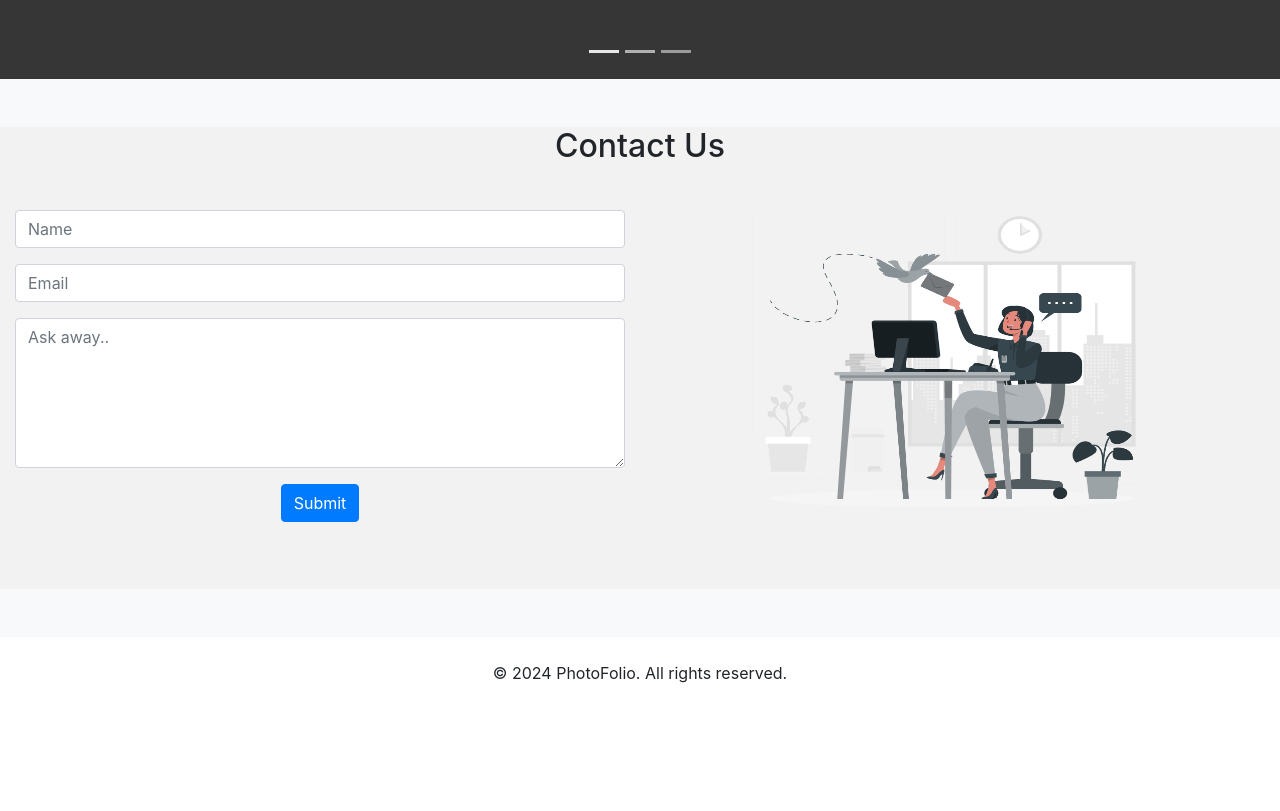
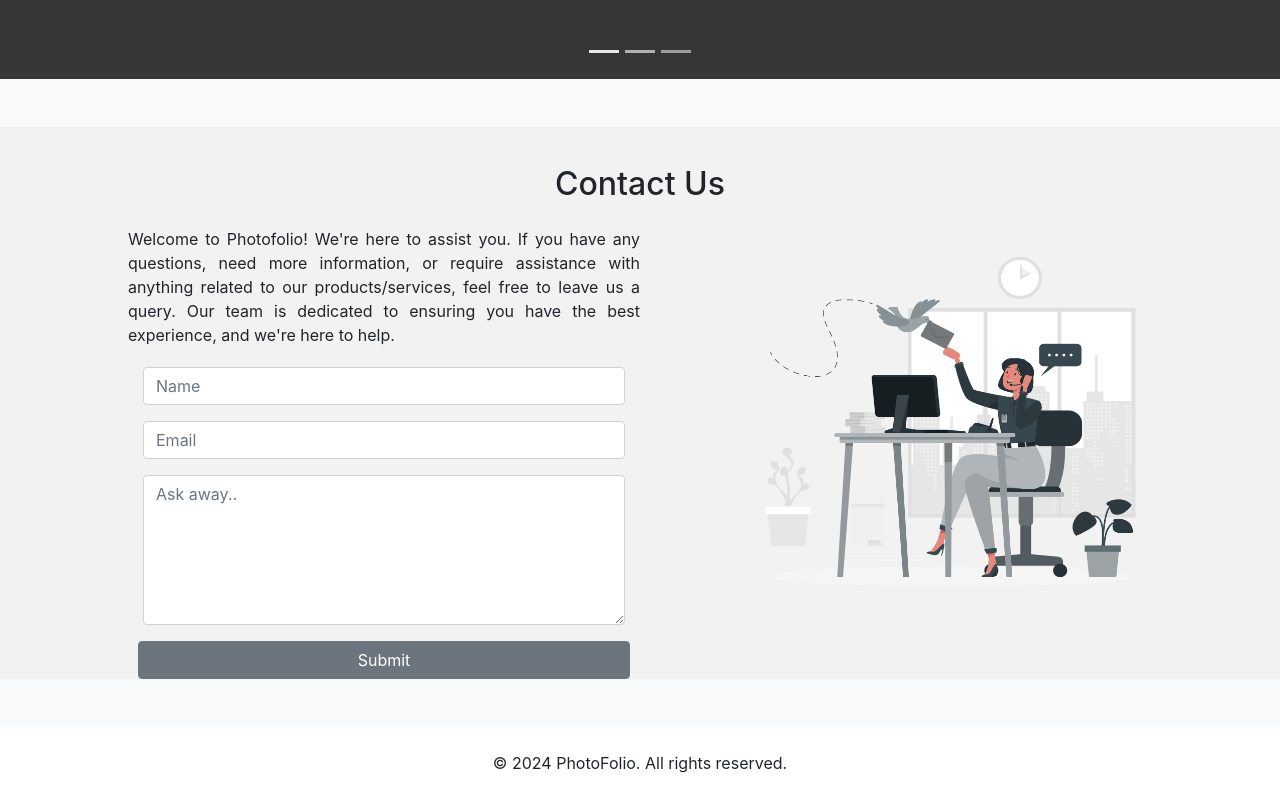
Before and after one commit to likithadt/SIT725-Photofolio, a website: page public/index.html in a window 1280 px wide. Shown: the part 1660-2471 px from the top of the page. Before the commit the page ends 2385 px from the top, so only its background shows below. Drawn offline with nearby package versions, Linux system fonts and the light colour scheme.

Commit message:
contact form style changes

```diff
--- a/public/index.html
+++ b/public/index.html
@@ -146,9 +146,15 @@
     <!-- Contact Section -->
     <section id="contact" class="bg-light py-5">
         <div class="container text-center" style="max-width:100%; background-color: #F2F2F2;">
-            <h2 class="mb-4">Contact Us</h2>
+            <h2 class="mb-4" style="padding-top: 3% ;">Contact Us</h2>
             <div class="row">
-                <div style="width: 50%;">
+                <div style="width: 40%; margin-left: 10%;">
+                    <p style="text-align: justify;">
+                        Welcome to Photofolio! We're here to assist you. If you have any questions,
+                        need more information, or require assistance with anything related to our products/services,
+                        feel free to leave us a query. Our team is dedicated to ensuring you have the best experience,
+                        and we're here to help.
+                    </p>
                     <form id ="contact-form" onsubmit="return false;">
                         <div class="form"  style = "margin-top: 20px;">
                             <div class="form-group col-md-6">
@@ -162,7 +168,7 @@
                           </div>
                         </div>
                         <div class="footer">
-                            <button type="submit" id ="enquiryButton" onclick="sendQuery()" class="btn btn-primary">Submit</button>
+                            <button type="submit" id ="enquiryButton" onclick="sendQuery()" style="width: 96%;" class="btn btn-secondary">Submit</button>
                         </div>
                       </form>
                 </div>
```
